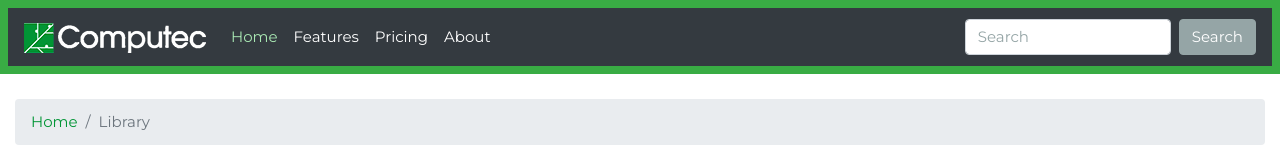
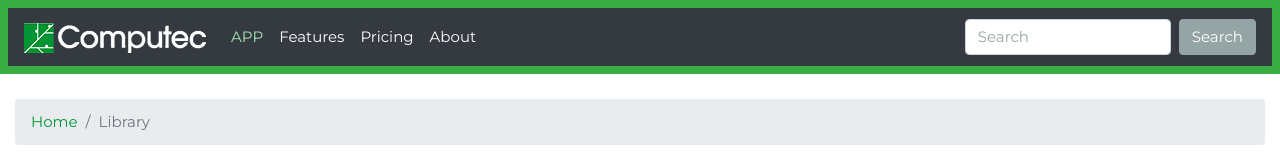
Before and after one commit to CatalinaCano/SMS, an Angular app: page / in a window 1280 px wide. Shown: the top 159 px of the page. Built offline with nearby package versions, Linux system fonts and the light colour scheme.

Commit message:
Adicion de variable

```diff
--- a/src/app/app.component.html
+++ b/src/app/app.component.html
@@ -10,7 +10,7 @@
         <div class="collapse navbar-collapse" id="navbarColor02">
             <ul class="navbar-nav mr-auto">
                 <li class="nav-item active">
-                    <a class="nav-link" href="#">Home <span class="sr-only">(current)</span></a>
+                    <a class="nav-link" href="#">{{title}} <span class="sr-only">(current)</span></a>
                 </li>
                 <li class="nav-item">
                     <a class="nav-link" href="#">Features</a>
--- a/src/app/app.component.ts
+++ b/src/app/app.component.ts
@@ -6,5 +6,5 @@
   styleUrls: ['./app.component.css']
 })
 export class AppComponent {
-  title = 'sms';
+  title = 'APP';
 }
```
